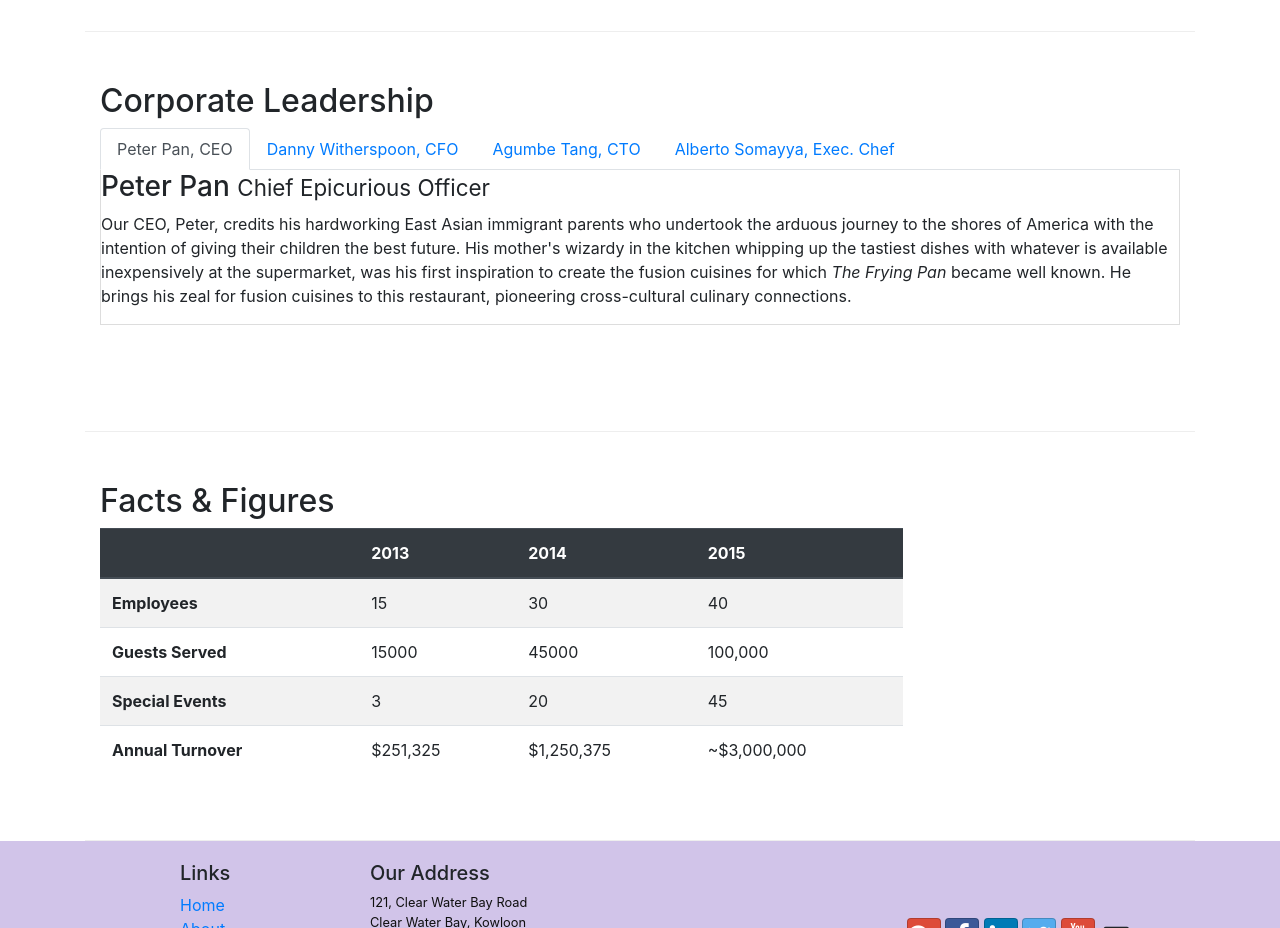
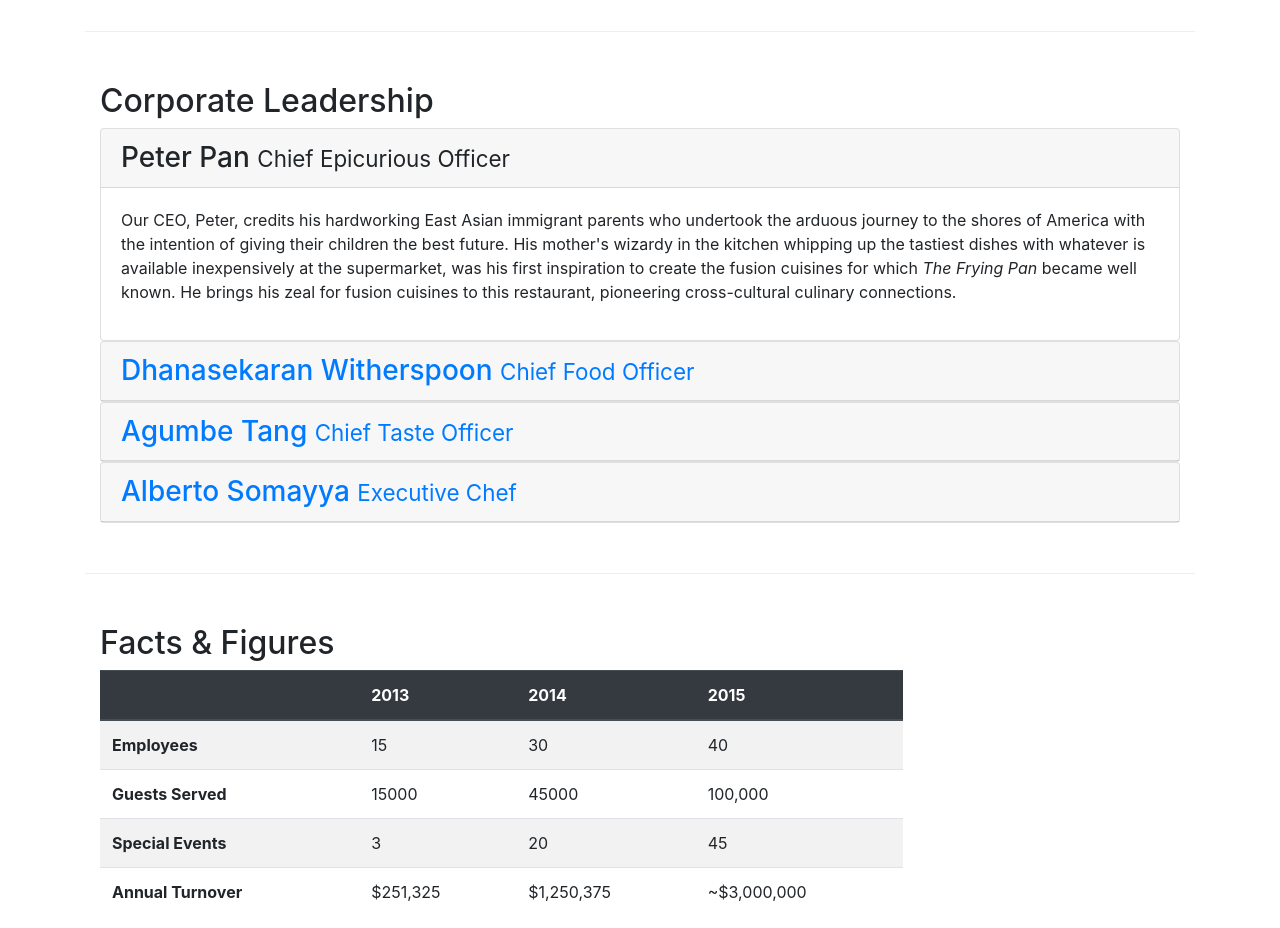
Before and after one commit to code-drey/bootstrap, a website: page Bootstrap4/conFusion/aboutus.html in a window 1280 px wide. Shown: the part 940-1868 px from the top of the page. Drawn offline with nearby package versions, Linux system fonts and the light colour scheme.

Commit message:
Accordion

```diff
--- a/Bootstrap4/conFusion/aboutus.html
+++ b/Bootstrap4/conFusion/aboutus.html
@@ -107,36 +107,64 @@
         <div class="row row-content">
             <div class="col-12 ">
                 <h2>Corporate Leadership</h2>
-                <ul class="nav nav-tabs">
-                    <li class="nav-item">
-                        <a class="nav-link active" href="#peter" role="tab" data-toggle="tab">Peter Pan, CEO</a>
-                    </li>
-                    <li class="nav-item">
-                        <a class="nav-link" href="#danny" role="tab" data-toggle="tab">Danny Witherspoon, CFO</a>
-                    </li>
-                    <li class="nav-item">
-                        <a class="nav-link" href="#agumbe" role="tab" data-toggle="tab">Agumbe Tang, CTO</a>
-                    </li>
-                    <li class="nav-item">
-                        <a class="nav-link" href="#alberto" role="tab" data-toggle="tab">Alberto Somayya, Exec. Chef</a>
-                    </li>
-                </ul>
-                <div class= "tab-content">
-                    <div role="tabpanel" class="tab-pane fade show active" id="peter">
-                        <h3>Peter Pan <small>Chief Epicurious Officer</small></h3>
-                        <p class="d-none d-sm-block">Our CEO, Peter, credits his hardworking East Asian immigrant parents who undertook the arduous journey to the shores of America with the intention of giving their children the best future. His mother's wizardy in the kitchen whipping up the tastiest dishes with whatever is available inexpensively at the supermarket, was his first inspiration to create the fusion cuisines for which <em>The Frying Pan</em> became well known. He brings his zeal for fusion cuisines to this restaurant, pioneering cross-cultural culinary connections.</p>
+
+                <div id="accordion">
+                    <div class="card">
+                        <div class="card-header" role="tab" id="peterhead">
+                            <h3 class="mb-0">
+                            <a data-toggle="collapse" data-target="#peter">Peter Pan <small>Chief Epicurious Officer</small></a></h3>
+                        </div>
+                        <div class="collapse show" id="peter" data-parent="#accordion">
+                            <div class="card-body">
+                                <p class="d-none d-sm-block">Our CEO, Peter, credits his hardworking East Asian immigrant parents who undertook the arduous journey to the shores of America with the intention of giving their children the best future. His mother's wizardy in the kitchen whipping up the tastiest dishes with whatever is available inexpensively at the supermarket, was his first inspiration to create the fusion cuisines for which <em>The Frying Pan</em> became well known. He brings his zeal for fusion cuisines to this restaurant, pioneering cross-cultural culinary connections.</p>
+                            </div>
+                        </div>
                     </div>
-                    <div role="tabpanel" class="tab-pane fade" id="danny">
-                        <h3>Dhanasekaran Witherspoon <small>Chief Food Officer</small></h3>
-                        <p class="d-none d-sm-block">Our CFO, Danny, as he is affectionately referred to by his colleagues, comes from a long established family tradition in farming and produce. His experiences growing up on a farm in the Australian outback gave him great appreciation for varieties of food sources. As he puts it in his own words, <em>Everything that runs, wins, and everything that stays, pays!</em></p>
+
+                    <div class="card">
+                        <div class="card-header" role="tab" id="dannyhead">
+                            <h3 class="mb-0">
+                            <a class="collapsed" data-toggle="collapse" data-target="#danny">Dhanasekaran Witherspoon <small>Chief Food Officer</small></a></h3>
+                        </div>
+                        <div class="collapse" id="danny" data-parent="#accordion">
+                            <div class="card-body">
+                                <p class="d-none d-sm-block">Our CFO, Danny, as he is affectionately referred to by his colleagues, comes from a long established family tradition in farming and produce. His experiences growing up on a farm in the Australian outback gave him great appreciation for varieties of food sources. As he puts it in his own words, <em>Everything that runs, wins, and everything that stays, pays!</em></p>
+                            </div>
+                        </div>
                     </div>
-                    <div role="tabpanel" class="tab-pane fade" id="agumbe">
-                        <h3>Agumbe Tang <small>Chief Taste Officer</small></h3>
-                        <p class="d-none d-sm-block">Blessed with the most discerning gustatory sense, Agumbe, our CTO, personally ensures that every dish that we serve meets his exacting tastes. Our chefs dread the tongue lashing that ensues if their dish does not meet his exacting standards. He lives by his motto, <em>You click only if you survive my lick.</em></p>
+
+                    <div class="card">
+                        <div class="card-header" role="tab" id="agumbehead">
+                            <h3 class="mb-0">
+                                <a class="collapsed" data-toggle="collapse" data-target="#agumbe">
+                                    Agumbe Tang <small>Chief Taste Officer</small>
+                                </a>
+                            </h3>
+                        </div>
+                        <div class="collapse" id="agumbe" data-parent="#accordion">
+                            <div class="card-body">
+                                <p class="d-none d-sm-block">Blessed with the most discerning gustatory sense, Agumbe, our CTO, personally ensures that every dish that we serve
+                                meets his exacting tastes. Our chefs dread the tongue lashing that ensues if their dish does not meet his exacting
+                                standards. He lives by his motto, <em>You click only if you survive my lick.</em></p>
+                            </div>
+                        </div>
                     </div>
-                    <div role="tabpanel" class="tab-pane fade" id="alberto">
-                        <h3>Alberto Somayya <small>Executive Chef</small></h3>
-                        <p class="d-none d-sm-block">Award winning three-star Michelin chef with wide International experience having worked closely with whos-who in the culinary world, he specializes in creating mouthwatering Indo-Italian fusion experiences. He says, <em>Put together the cuisines from the two craziest cultures, and you get a winning hit! Amma Mia!</em></p>
+
+                    <div class="card">
+                        <div class="card-header" role="tab" id="albertohead">
+                            <h3 class="mb-0">
+                                <a class="collapsed" data-toggle="collapse" data-target="#alberto">
+                                    Alberto Somayya <small>Executive Chef</small>
+                                </a>
+                            </h3>
+                        </div>
+                        <div class="collapse" id="alberto" data-parent="#accordion">
+                            <div class="card-body">
+                                <p class="d-none d-sm-block">Award winning three-star Michelin chef with wide International experience having worked closely with whos-who in the
+                                culinary world, he specializes in creating mouthwatering Indo-Italian fusion experiences. He says, <em>Put together the
+                                    cuisines from the two craziest cultures, and you get a winning hit! Amma Mia!</em></em></p>
+                            </div>
+                        </div>
                     </div>
                 </div>
             </div>
```
